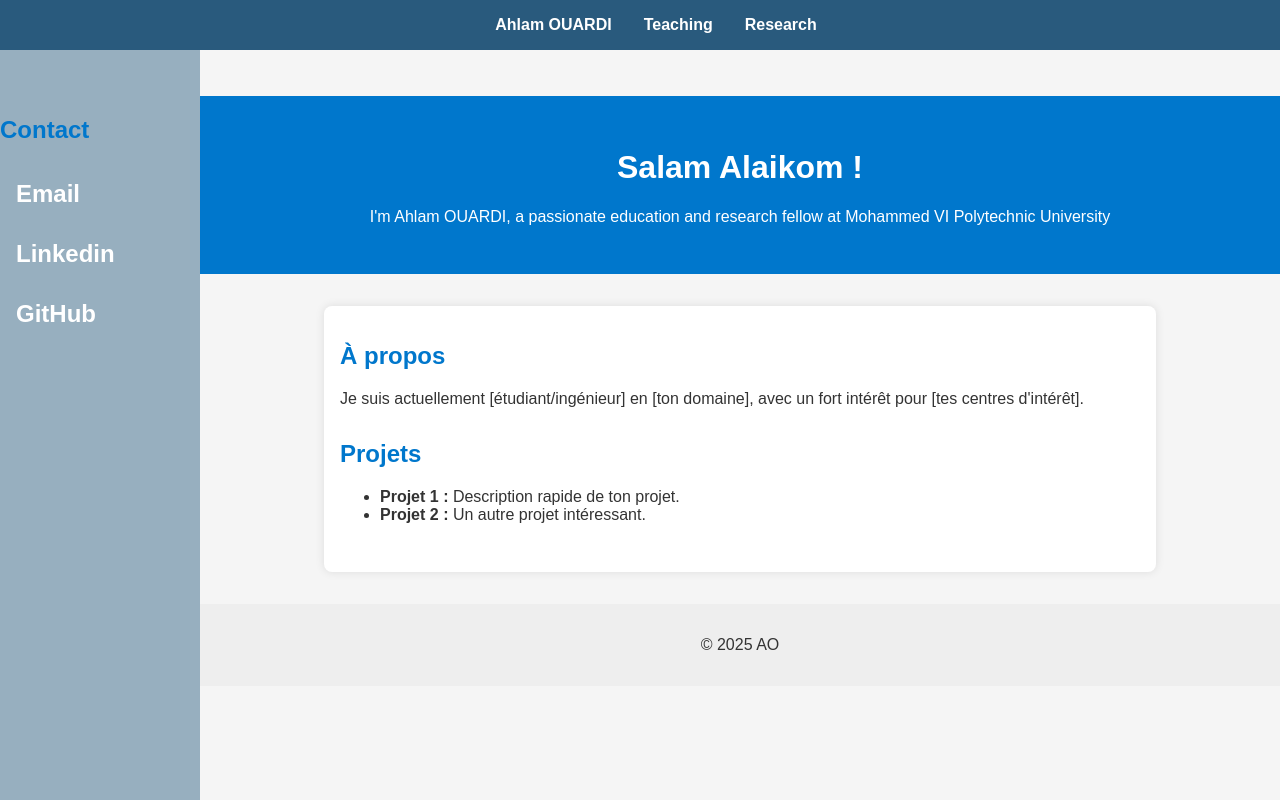
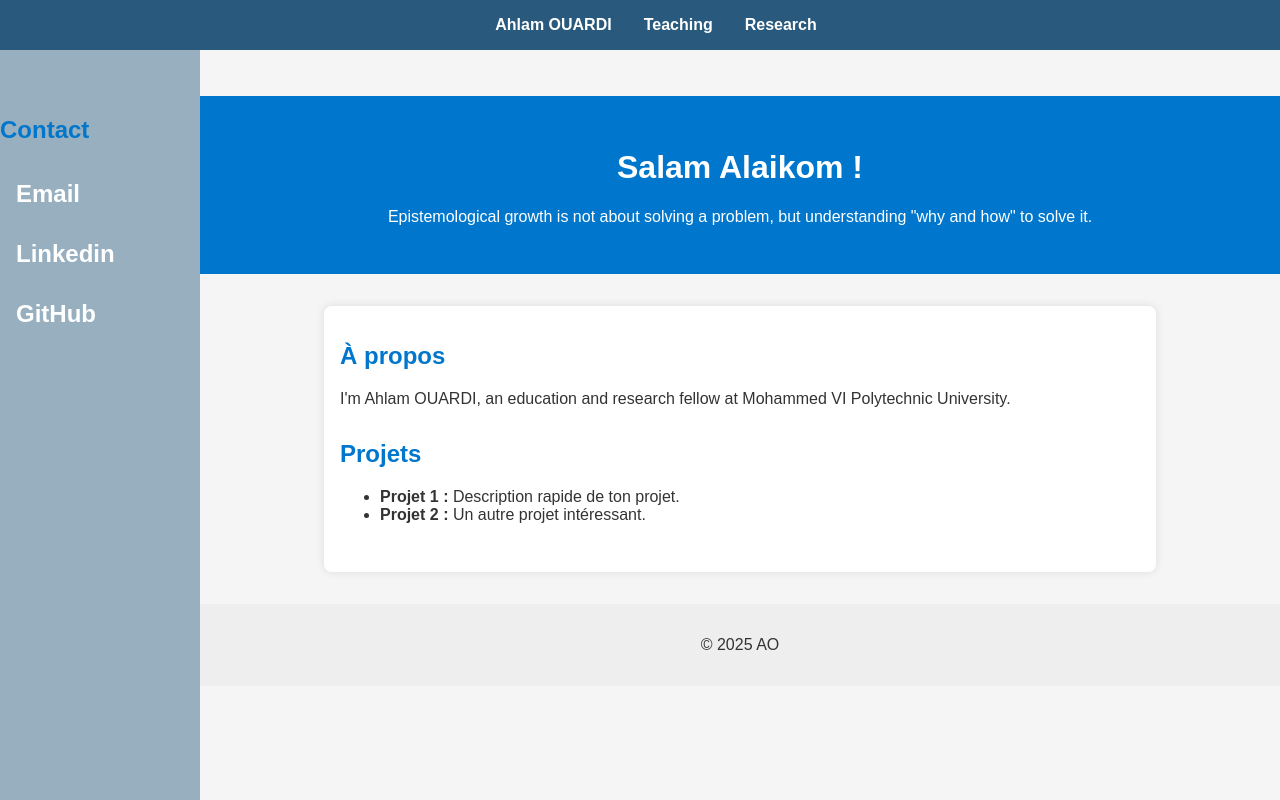
Before and after one commit to AhlamOUARDI/AO, a plain HTML site: page index.html in a window 1280 px wide. Drawn offline with Linux system fonts and the light colour scheme.

Commit message:
Update index.html

```diff
--- a/index.html
+++ b/index.html
@@ -120,13 +120,13 @@
   <div class="content">
     <header>
       <h1>Salam Alaikom !</h1>
-      <p>I'm Ahlam OUARDI, a passionate education and research fellow at Mohammed VI Polytechnic University</p>
+      <p>Epistemological growth is not about solving a problem, but understanding "why and how" to solve it.</p>
     </header>
 
     <main>
       <section>
         <h2>À propos</h2>
-        <p>Je suis actuellement [étudiant/ingénieur] en [ton domaine], avec un fort intérêt pour [tes centres d'intérêt].</p>
+        <p>I'm Ahlam OUARDI, an  education and research fellow at Mohammed VI Polytechnic University.</p>
       </section>
 
       <section>
```
